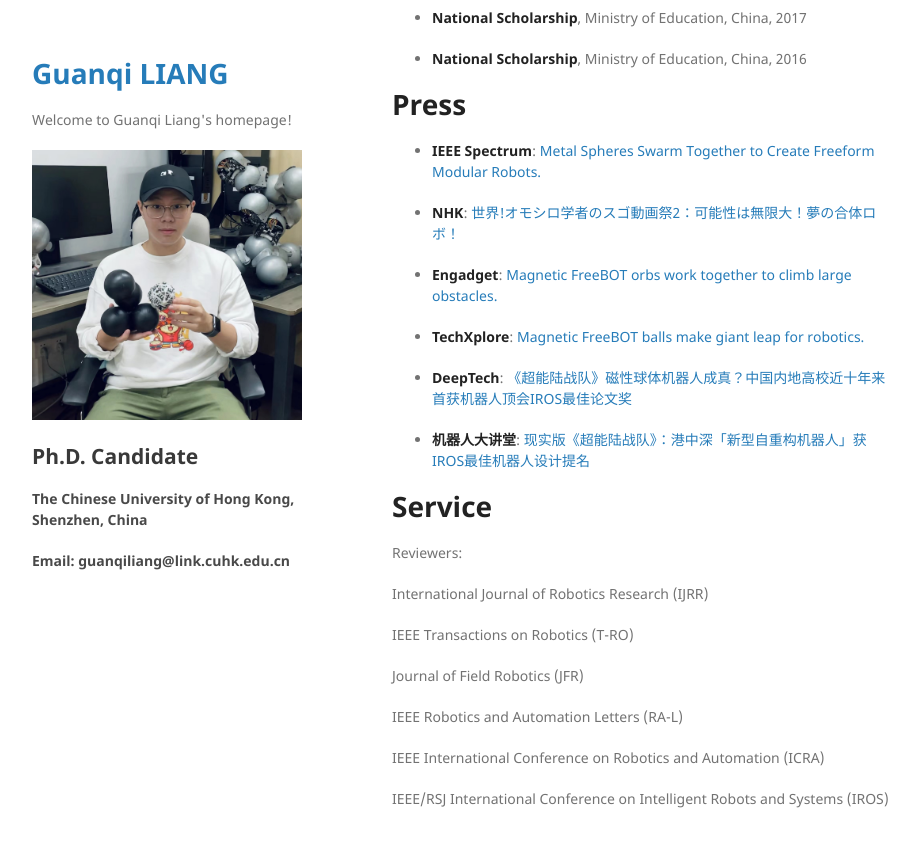
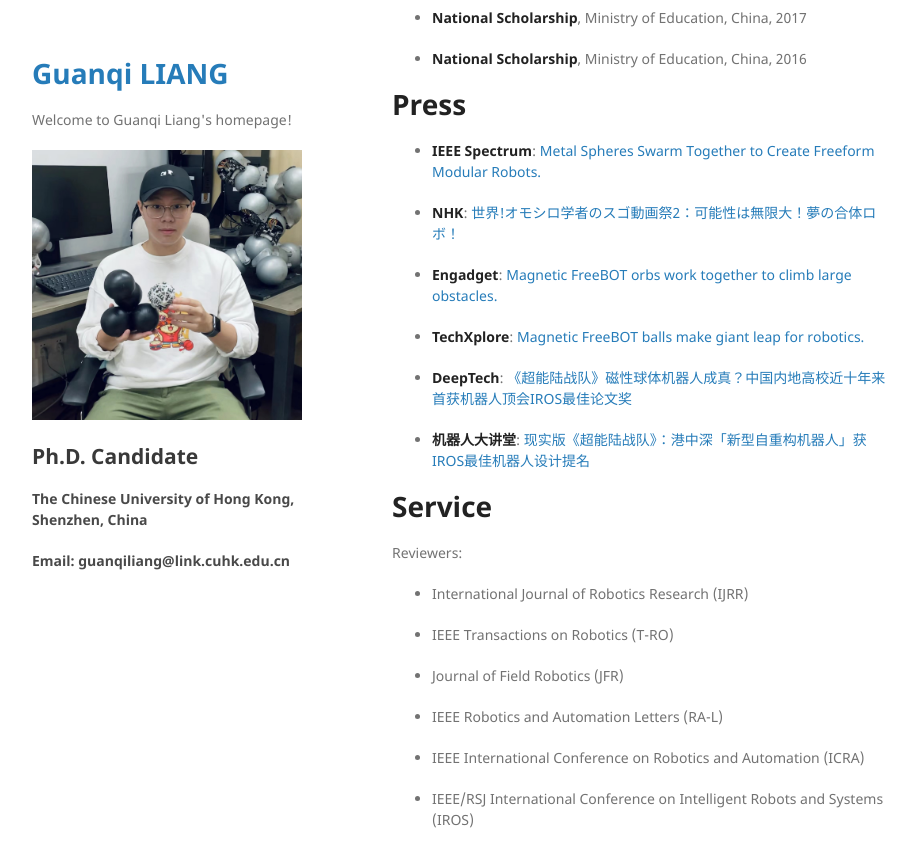
Before and after one commit to guanqiliang/guanqiliang.github.com, a Jekyll site: the page built from index.md, in a window 1280 px wide and 900 px high, scrolled down 1871 px. Shown: the top 867 px of the window, without its empty margins (178-1097 px from the left). Built offline with Jekyll 4.4.1, drawn with Linux system fonts in a browser that asks for light colours; our own code applies the rules of GitHub Pages for plain Markdown files.

```diff
--- a/index.md
+++ b/index.md
@@ -72,14 +72,14 @@ Hello, I am a 5th year Ph.D candidate, supervised by [Prof. Tin Lun LAM](https:/
 
 Reviewers:
 
-International Journal of Robotics Research (IJRR)
+* International Journal of Robotics Research (IJRR)
 
-IEEE Transactions on Robotics (T-RO)
+* IEEE Transactions on Robotics (T-RO)
 
-Journal of Field Robotics (JFR)
+* Journal of Field Robotics (JFR)
 
-IEEE Robotics and Automation Letters (RA-L)
+* IEEE Robotics and Automation Letters (RA-L)
 
-IEEE International Conference on Robotics and Automation (ICRA)
+* IEEE International Conference on Robotics and Automation (ICRA)
 
-IEEE/RSJ International Conference on Intelligent Robots and Systems (IROS)
+* IEEE/RSJ International Conference on Intelligent Robots and Systems (IROS)
```
